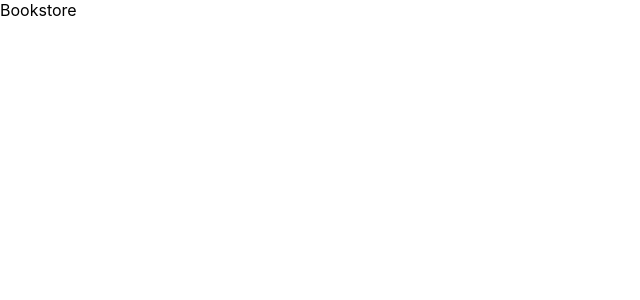
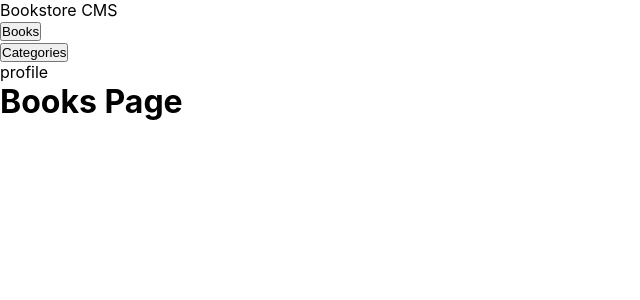
Before and after one commit to yuvenalmash/react-bookstore, a React (Create React App) app: page / in a window 1280 px wide. Shown: the top 300 px of the page, without its empty margins (0-640 px from the left). Built offline with nearby package versions, Linux system fonts and the light colour scheme.

Commit message:
create routes to pages

```diff
--- a/src/App.js
+++ b/src/App.js
@@ -1,13 +1,22 @@
+import { BrowserRouter, Route, Routes } from 'react-router-dom';
 import './App.css';
+import Layout from './pages/Layout';
+import Books from './pages/Books';
+import Categories from './pages/Categories';
+import NoPage from './pages/NoPage';
 
-function App() {
-  return (
-    <div className="App">
-      <header className="App-header">
-        <p>Bookstore</p>
-      </header>
-    </div>
-  );
-}
+const App = () => (
+  <>
+    <BrowserRouter>
+      <Routes>
+        <Route path="/" element={<Layout />}>
+          <Route index element={<Books />} />
+          <Route path="categories" element={<Categories />} />
+          <Route path="*" element={<NoPage />} />
+        </Route>
+      </Routes>
+    </BrowserRouter>
+  </>
+);
 
 export default App;
```
